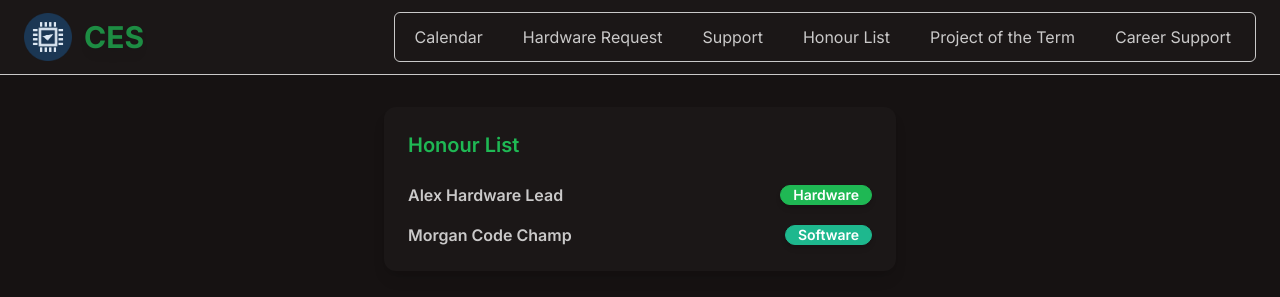
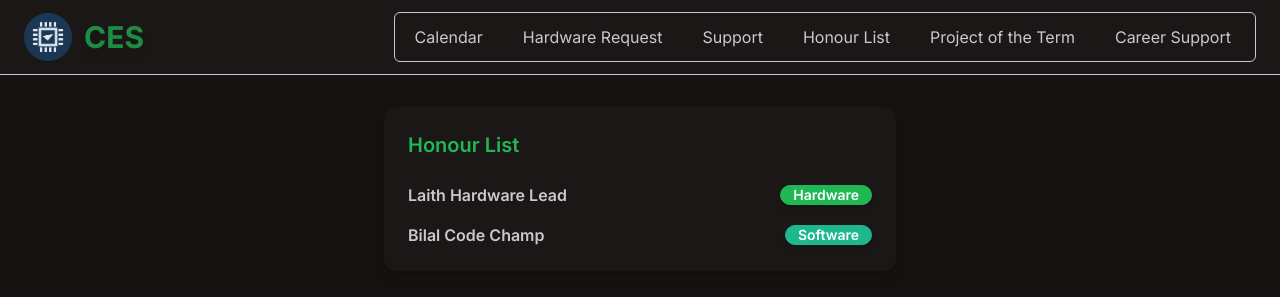
Before and after one commit to laithm/astonces, a Next.js app: page /honour-list in a window 1280 px wide. Shown: the top 297 px of the page. Built offline with nearby package versions, Linux system fonts and the light colour scheme.

Commit message:
rules fix up 5

```diff
--- a/src/app/components/HonourList.tsx
+++ b/src/app/components/HonourList.tsx
@@ -1,9 +1,12 @@
 'use client';
 import Badge from './Badge';
 
+// If using TypeScript, import or declare BadgeType:
+// import type { BadgeType } from './Badge';
+
 const honours = [
-  { name: 'Alex Hardware Lead', badges: ['hardware'] },
-  { name: 'Morgan Code Champ', badges: ['software'] },
+  { name: 'Laith Hardware Lead', badges: ['hardware'] /* as BadgeType[] */ },
+  { name: 'Bilal Code Champ', badges: ['software'] /* as BadgeType[] */ },
 ];
 
 export default function HonourList() {
@@ -15,7 +18,7 @@ export default function HonourList() {
           <div key={member.name} className="flex items-center justify-between gap-4">
             <span className="font-semibold text-base-content">{member.name}</span>
             <div className="flex flex-wrap gap-2">
-              {member.badges.map(b => <Badge key={b} type={b} />)}
+              {member.badges.map(b => <Badge key={b} type={b as any} />)}
             </div>
           </div>
         ))}
```
